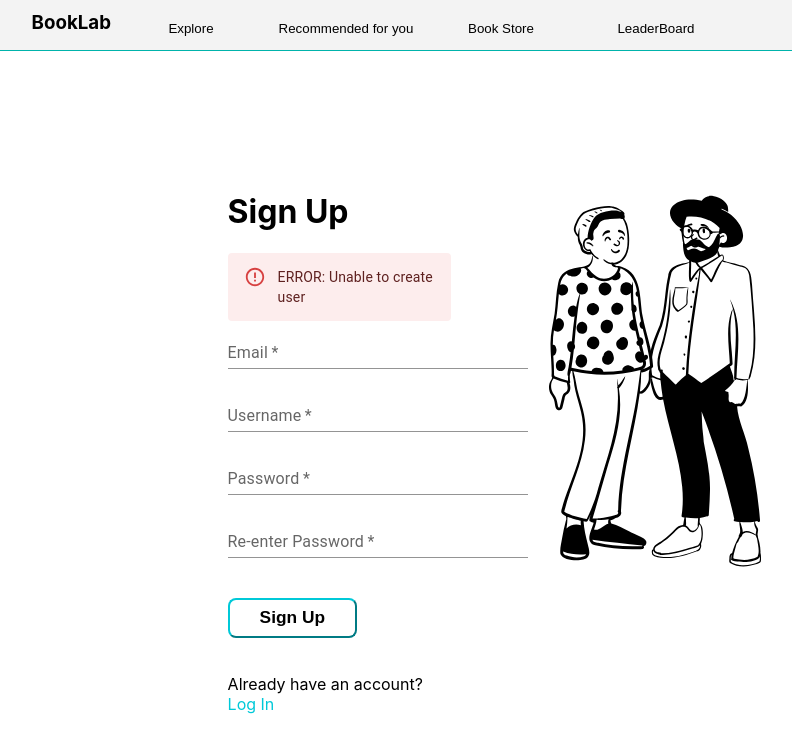
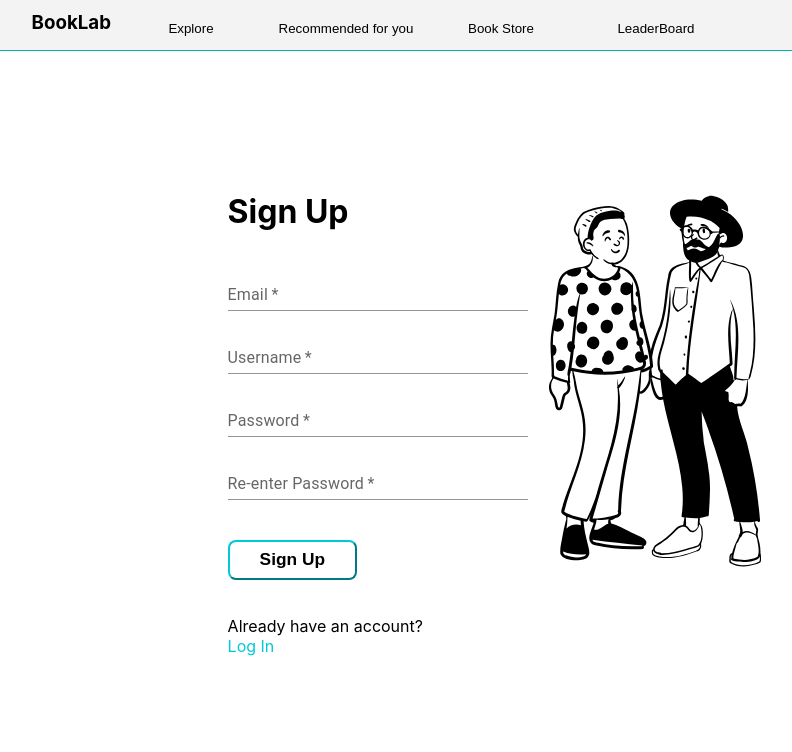
Before and after one commit to leoc-22/capstone-project-3900-w11a-beltd, a React (Create React App) app in the folder Front End/: page /signup in a window 1280 px wide. Shown: the top 752 px of the page, without its empty margins (54-846 px from the left). Built offline with nearby package versions, Linux system fonts and the light colour scheme.

Commit message:
Added functionality for error popups

```diff
--- a/Front End/src/Pages/login.js
+++ b/Front End/src/Pages/login.js
@@ -89,9 +89,11 @@ export default function LogInPage() {
         <Grid container spacing={3}>
           <Grid item xs={4}>
             <h1>Log In</h1>
-            <Alert severity="error" id="userError">
-              ERROR: Log in failed
-            </Alert>
+            <div id="loginFailed" hidden>
+              <Alert severity="error" id="userError">
+                ERROR: Log in failed
+              </Alert>
+            </div>
             <div>
               <form>
                 <TextField
@@ -101,6 +103,7 @@ export default function LogInPage() {
                   variant="standard"
                   style={{
                     width: 300,
+                    marginTop: 10,
                   }}
                   onChange={(e) => validateEmail(e)}
                   helperText={emailError}
--- a/Front End/src/Pages/signup.js
+++ b/Front End/src/Pages/signup.js
@@ -101,10 +101,12 @@ export default function SignUpPage() {
           history.push("/home");
         } else {
           alert("Error: " + res.status);
+          document.getElementById("loginFailed").hidden = false;
         }
       });
     } else {
       console.log("Unable to create user");
+      document.getElementById("signUpFailed").hidden = false;
     }
   }
 
@@ -116,9 +118,11 @@ export default function SignUpPage() {
         <Grid container spacing={3}>
           <Grid item xs={4}>
             <h1>Sign Up</h1>
-            <Alert severity="error" id="userError">
-              ERROR: Unable to create user
-            </Alert>
+            <div id="signUpFailed" hidden>
+              <Alert severity="error" id="userError">
+                ERROR: Unable to create user
+              </Alert>
+            </div>
             <div>
               <form>
                 <TextField
@@ -128,6 +132,7 @@ export default function SignUpPage() {
                   variant="standard"
                   style={{
                     width: 300,
+                    marginTop: 10,
                   }}
                   onChange={(e) => validateEmail(e)}
                   helperText={emailError}
```
